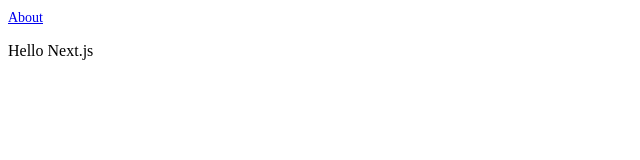
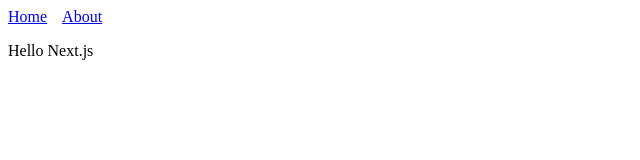
Before and after one commit to caporta/learn-next-js, a Next.js app: page / in a window 1280 px wide. Shown: the top 160 px of the page, without its empty margins (0-640 px from the left). Built offline with nearby package versions, Linux system fonts and the light colour scheme.

Commit message:
Abstract links into stateless Header component

```diff
--- /dev/null
+++ b/components/Header.js
@@ -0,0 +1,18 @@
+import Link from 'next/link'
+
+const linkStyle = {
+  marginRight: 15,
+}
+
+const Header = () => (
+  <div>
+    <Link href='/'>
+      <a style={linkStyle}>Home</a>
+    </Link>
+    <Link href='/about'>
+      <a style={linkStyle}>About</a>
+    </Link>
+  </div>
+)
+
+export default Header
--- a/pages/about.js
+++ b/pages/about.js
@@ -1,5 +1,8 @@
+import Header from '../components/Header'
+
 export default () => (
   <div>
+    <Header />
     <p>This is the about page</p>
   </div>
 )
--- a/pages/index.js
+++ b/pages/index.js
@@ -1,12 +1,10 @@
 import Link from 'next/link'
 
-const Index = () => (
+import Header from '../components/Header'
+
+export default () => (
   <div>
-    <Link href='/about'>
-      <a style={{ fontSize: 14 }}>About</a>
-    </Link>
+    <Header />
     <p>Hello Next.js</p>
   </div>
 )
-
-export default Index
```
